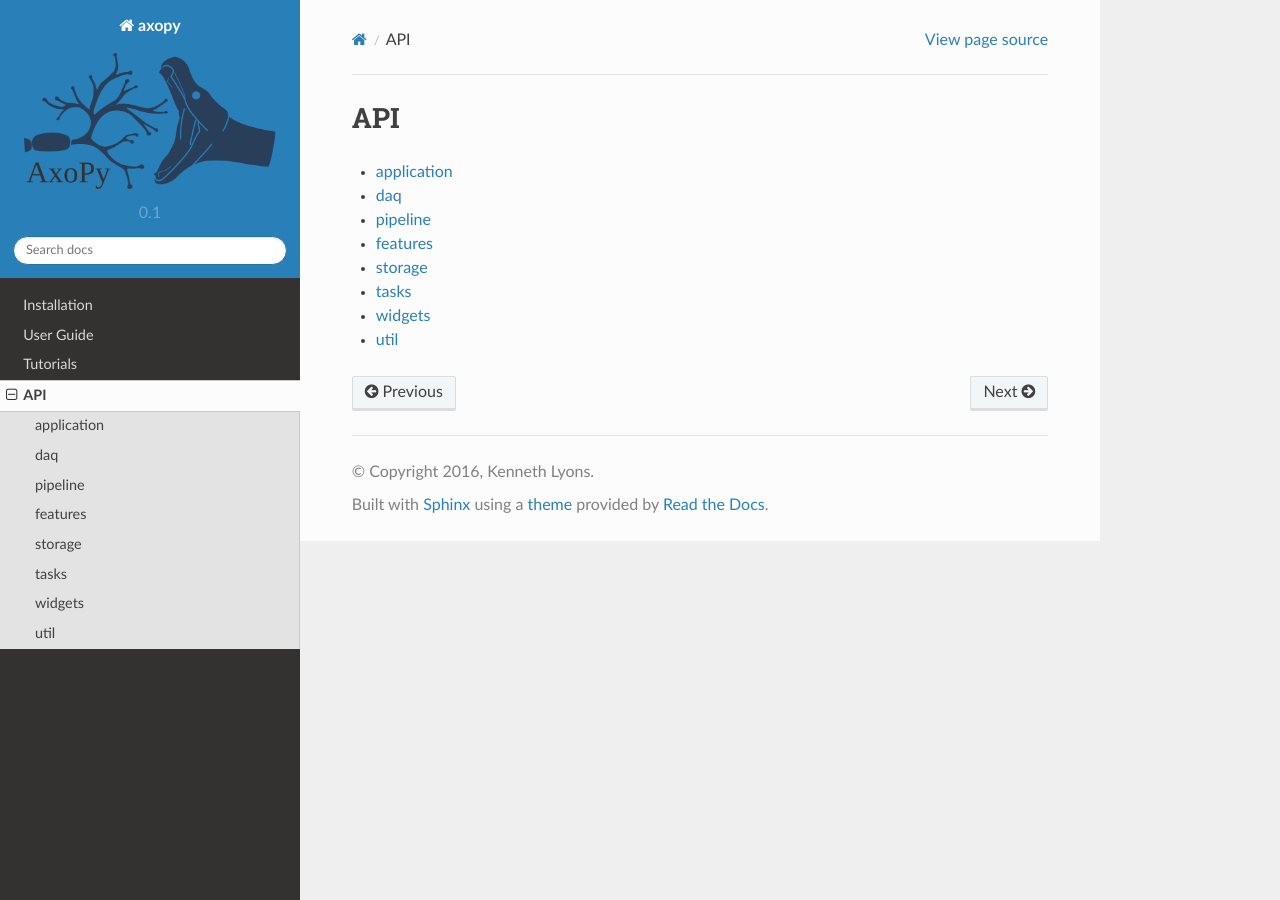
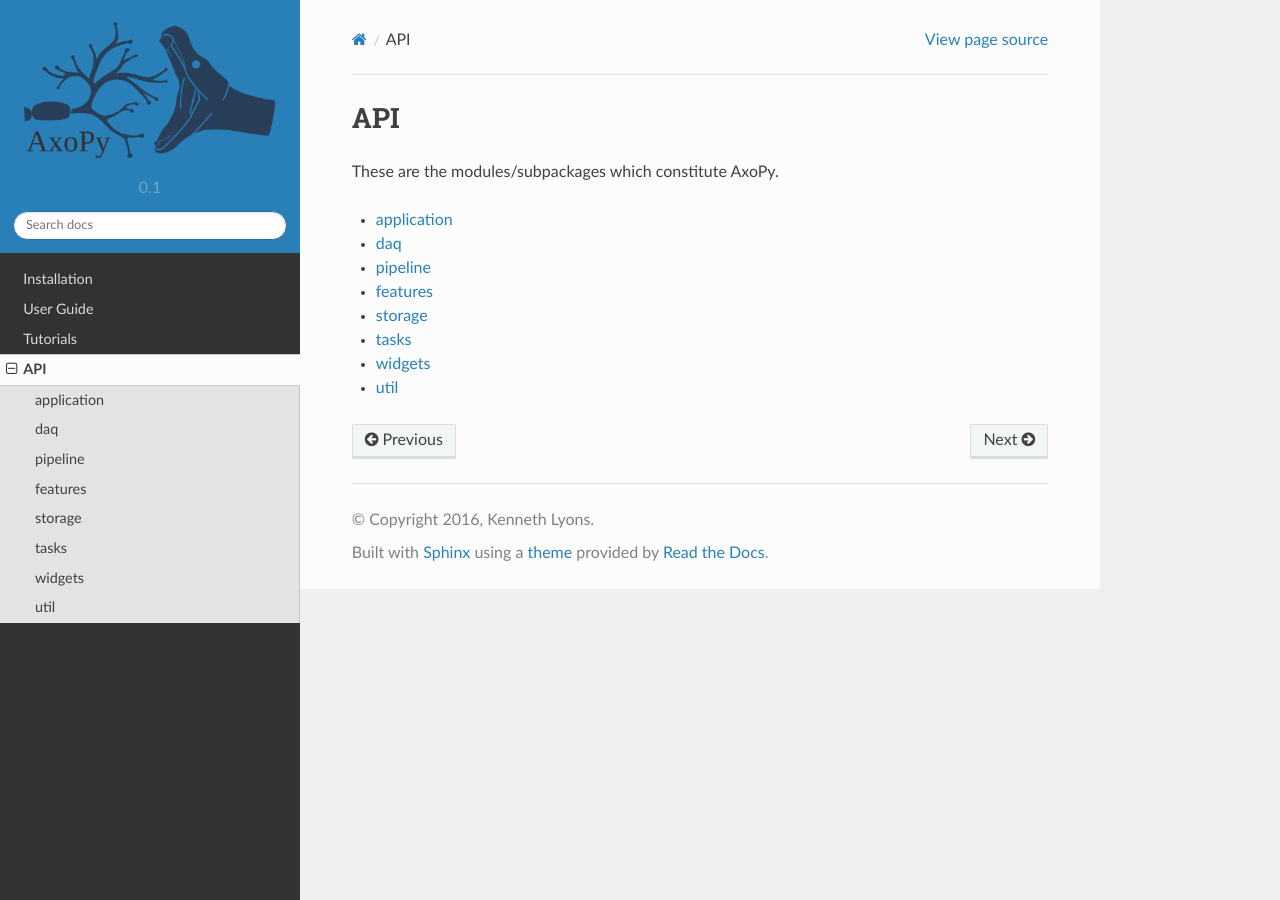
Before and after one commit to axopy/axopy, a Sphinx documentation site: the page built from doc/source/api.rst, in a window 1280 px wide. Built offline with Sphinx 7.4.7 and the Read the Docs theme 2.0.0, drawn with Linux system fonts in a browser that asks for light colours.

Commit message:
Minor doc improvements.

```diff
--- a/doc/source/api.rst
+++ b/doc/source/api.rst
@@ -3,6 +3,8 @@
 ===
 API
 ===
+
+These are the modules/subpackages which constitute AxoPy.
 
 .. toctree::
 
--- a/doc/source/conf.py
+++ b/doc/source/conf.py
@@ -133,7 +133,9 @@ html_theme = 'sphinx_rtd_theme'
 # further.  For a list of options available for each theme, see the
 # documentation.
 #
-# html_theme_options = {}
+html_theme_options = {
+    'logo_only': True
+}
 
 # Add any paths that contain custom themes here, relative to this directory.
 # html_theme_path = []
--- a/doc/source/user_guide.rst
+++ b/doc/source/user_guide.rst
@@ -5,7 +5,6 @@ User Guide
 ==========
 
 .. toctree::
-   :numbered:
 
    user_guide/application
    user_guide/daq
```
